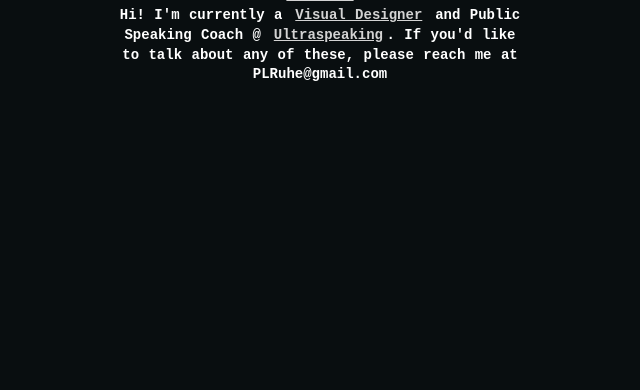
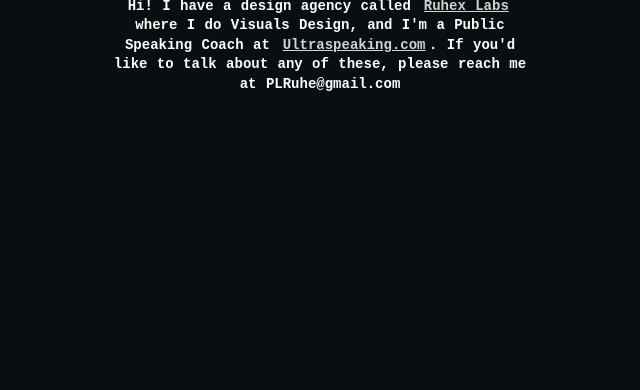
Before and after one commit to plruhe/plruhe.github.io, a plain HTML site: page index.html in a window 1280 px wide. Shown: the part 410-800 px from the top of the page, without its empty margins (320-960 px from the left). Drawn offline with Linux system fonts and the light colour scheme.

Commit message:
Update index.html

```diff
--- a/index.html
+++ b/index.html
@@ -82,7 +82,7 @@
     <div>
       <a href="www.linkedin.com/in/pim-ruhe">LinkedIn</a>
     </div>
-    <p>Hi! I'm currently a <a href="https://ruhexlabs.com/">Visual Designer</a> and Public Speaking Coach @ <a href="https://Ultraspeaking.com/">Ultraspeaking</a>. If you'd like to talk about any of these, please reach me at PLRuhe@gmail.com </p>
+    <p>Hi! I have a design agency called <a href="https://ruhexlabs.com/">Ruhex Labs</a> where I do Visuals Design, and I'm a Public Speaking Coach at <a href="https://Ultraspeaking.com/">Ultraspeaking.com</a>. If you'd like to talk about any of these, please reach me at PLRuhe@gmail.com </p>
   </main>
 </body>
 </html>
```
